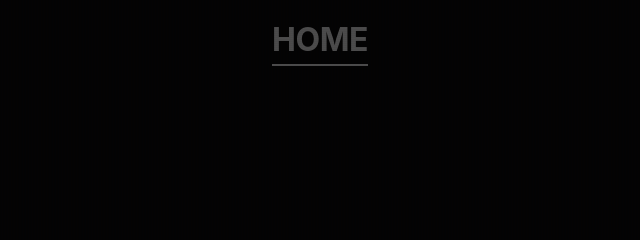
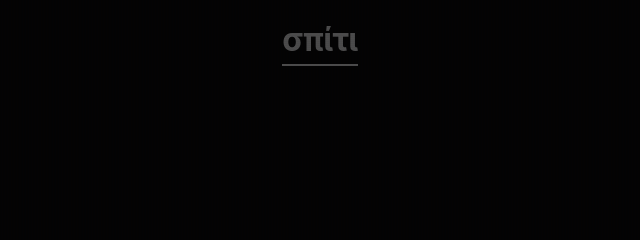
Before and after one commit to oasisbulys/log, a plain HTML site: page index.html in a window 1280 px wide. Shown: the top 240 px of the page, 445-1085 px from the left. Drawn offline with Linux system fonts and the light colour scheme.

Commit message:
Update index.html

```diff
--- a/index.html
+++ b/index.html
@@ -44,7 +44,7 @@
 
             <div id="home" class="screen active">
                 <div class="home-header">
-                    <h1 class="screen-title">HOME</h1>
+                    <h1 class="screen-title">σπίτι</h1>
                 </div>
                 <div id="activity-feed" class="activity-feed"></div>
             </div>
```
